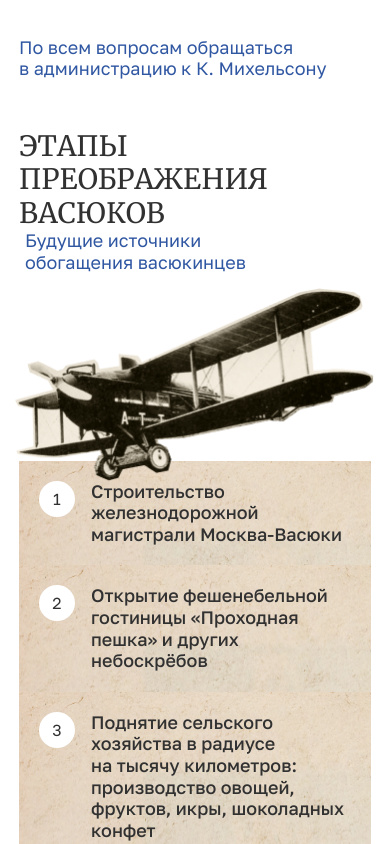
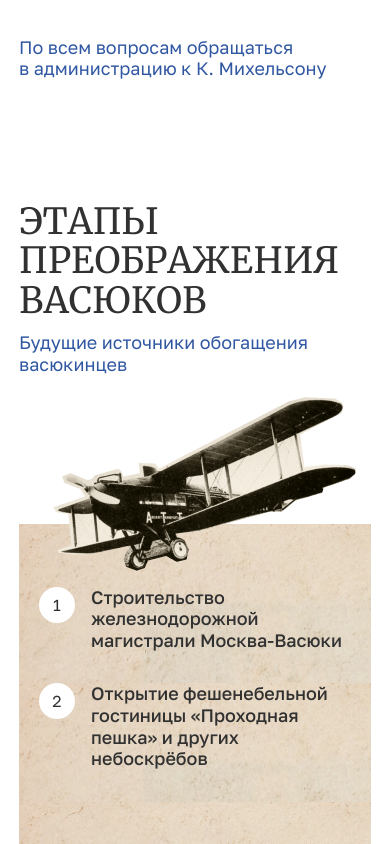
Before and after one commit to IlyaPridanov/chess, a plain HTML site: page index.html in a window 390 px wide. Shown: the part 2588-3432 px from the top of the page. Drawn offline with Linux system fonts and the light colour scheme.

Commit message:
feat:.stages-no-swiper

```diff
--- a/css/style.css
+++ b/css/style.css
@@ -187,7 +187,8 @@ img {
   }
 
   .h2 {
-    font-size: 28px;
+    font-size: 36px;
+    line-height: 1.1;
   }
 }
 
@@ -629,7 +630,7 @@ img {
 
 @media screen and (max-width: 576px) {
   .event {
-    margin: 50px 0;
+    margin: 50px 0 122px;
   }
 
   .event__list {
@@ -828,9 +829,34 @@ img {
 @media screen and (max-width: 576px) {
   .stages__row {
     display: block;
+    padding-top: 94px;
+  }
+
+  .stages__caption .link {
+    display: block;
+    margin: 12px 2px 3px 0px;
+    width: 100%;
+  }
+
+  .stages__row::after {
+    top: -47px;
+    left: 53%;
+    width: 352px;
+    height: 215px;
+
+    background: url("../img/airplane-mobile.png") no-repeat center/contain;
+  }
+
+  .stages__item {
+    padding: 63px 20px 32px 20px;
   }
 
   .stages__column {
     display: block;
   }
+
+  .stages__column .stages__item:last-child {
+    padding-top: 0;
+  }
+
 }
```
Also changed, not shown: img/airplane-mobile.png (added).
